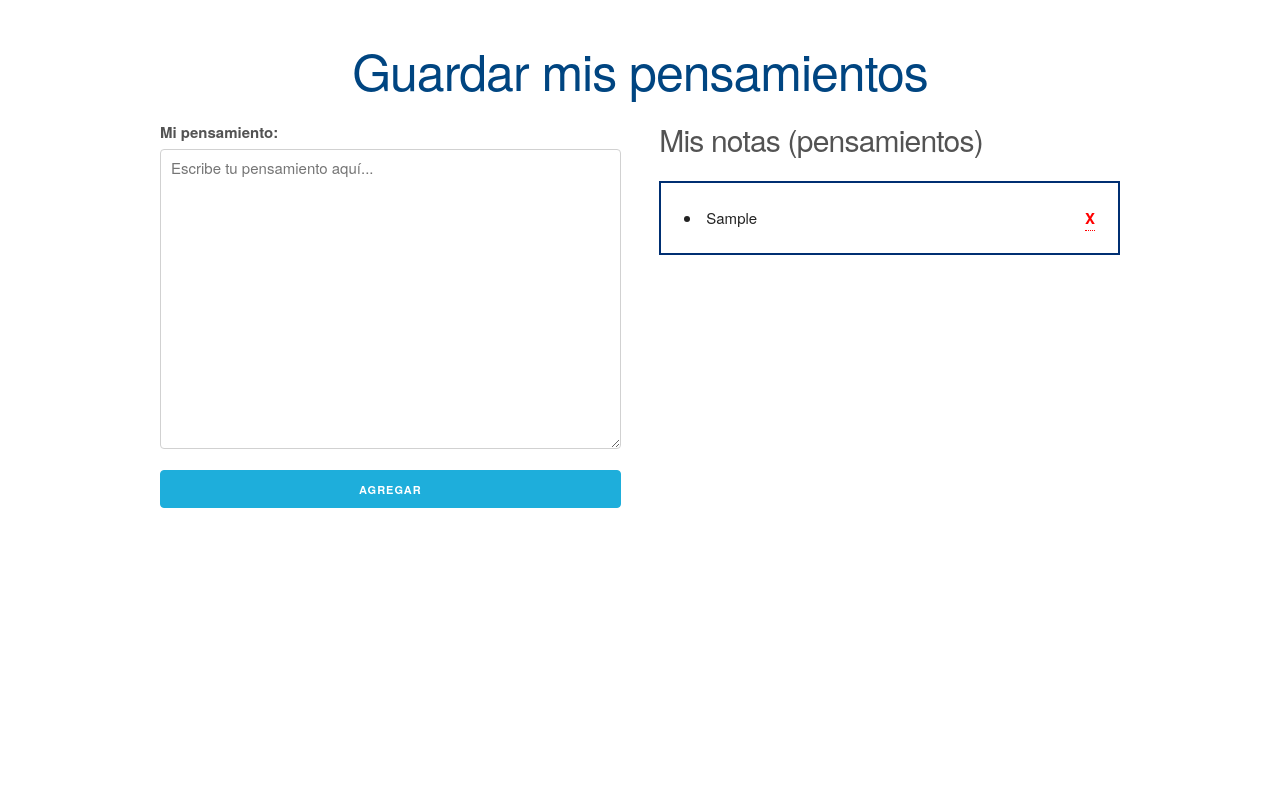
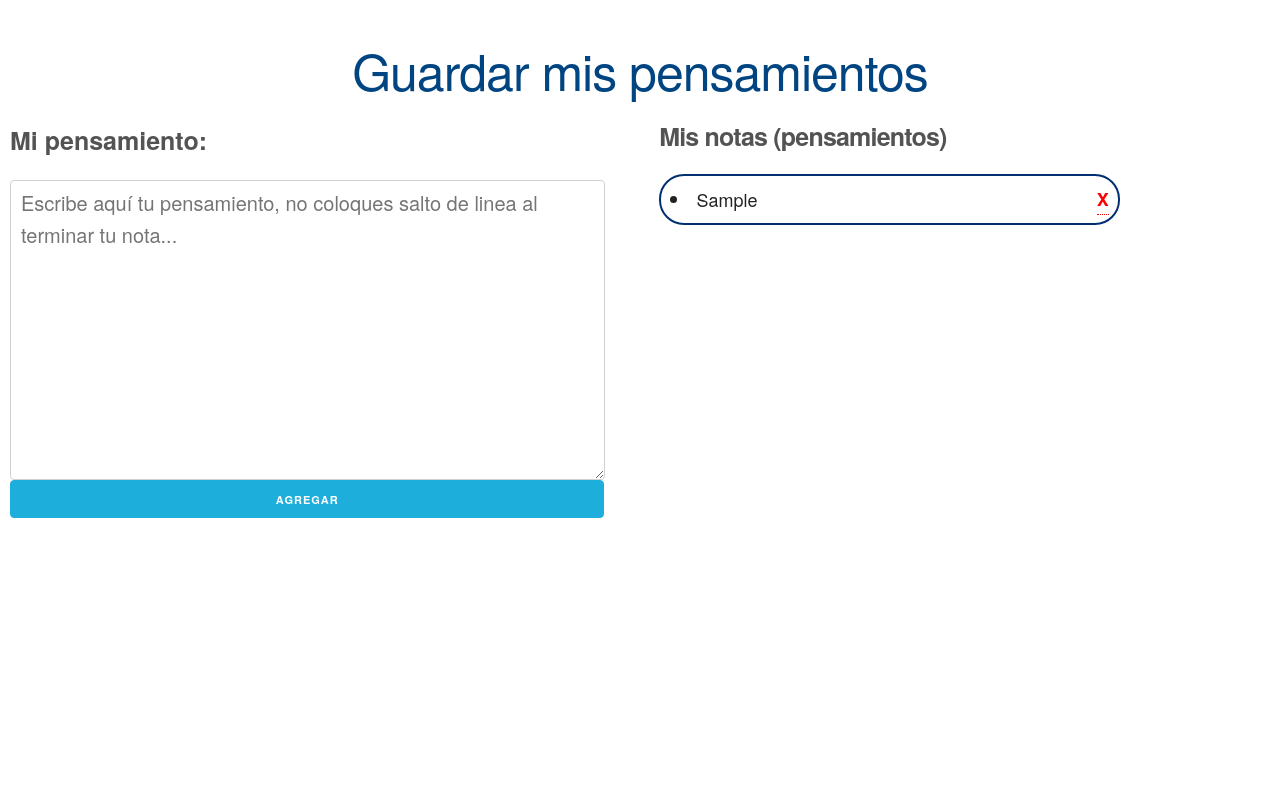
Before and after one commit to Ethan04Munoz/GuardarUnPensamiento0MejorasCSS, a plain HTML site: page Guardar un pensamiento, rama de css/index.html in a window 1280 px wide. Both pictures are taken after typing "Sample" into the empty fields and a click on the input "Agregar". Shown: the top 800 px of the page. Drawn offline with Linux system fonts and the light colour scheme.

Commit message:
diseño ending

```diff
--- a/Guardar un pensamiento, rama de css/assets/css/mejoras.css
+++ b/Guardar un pensamiento, rama de css/assets/css/mejoras.css
@@ -3,6 +3,40 @@
 .liCajaUwU {
     /**/
     border: solid #002f72 2px;
+    border-radius: 25px;
+    font-size: 18px;
     height: 120%;
-    padding: 5%;
+    padding: 2%;
 }
+
+.parteIzquierdaUwU {
+    /*margin-ri: 50%;*/
+    left: 0;
+}
+
+#tweet {
+    font-size: 20px;
+    position: absolute;
+    margin-left: -150px;
+    margin-top: -300px;
+    width: 62%;
+}
+
+.labelTweetTextarea {
+    margin-top: 320px;
+}
+
+.colorgris {
+    margin-left: -150px;
+    font-size: 25px;
+}
+
+.agregarPensamiento {
+    width: 129%;
+    margin-left: -150px;
+}
+
+h4.colorgris {
+    margin-left: 0;
+    font-weight: bold;
+}
--- a/Guardar un pensamiento, rama de css/index.html
+++ b/Guardar un pensamiento, rama de css/index.html
@@ -22,12 +22,12 @@
 
             <h1 class="h1titulo">Guardar mis pensamientos</h1>
             <div class="row">
-                <div class="six columns">
+                <div class="six columns parteIzquierdaUwU">
                     <label class="colorgris" for="tweet">Mi pensamiento:</label>
                     <form action="#" id="formulario">
-                        <label for="tweet"></label>
-                        <textarea id="tweet" class="u-full-width" placeholder="Escribe tu pensamiento aquí..."></textarea>
-                        <input type="submit" class="button u-full-width button-primary" value="Agregar">
+                        <label class="labelTweetTextarea" for="tweet"></label>
+                        <textarea id="tweet" class="u-full-width" placeholder="Escribe aquí tu pensamiento, no coloques salto de linea al terminar tu nota..."></textarea>
+                        <input type="submit" class="button u-full-width button-primary agregarPensamiento" value="Agregar">
                     </form>
                 </div>
                 <div class="six columns">
@@ -39,6 +39,21 @@
         </div>
     </div>
 
+    <br>
+    <br>
+    <br>
+    <br>
+    <br>
+    <br>
+    <br>
+    <br>
+    <br>
+    <br>
+    <br>
+    <br>
+    <br>
+    <br>
+    <br>
     <br>
     <br>
     <br>
```
